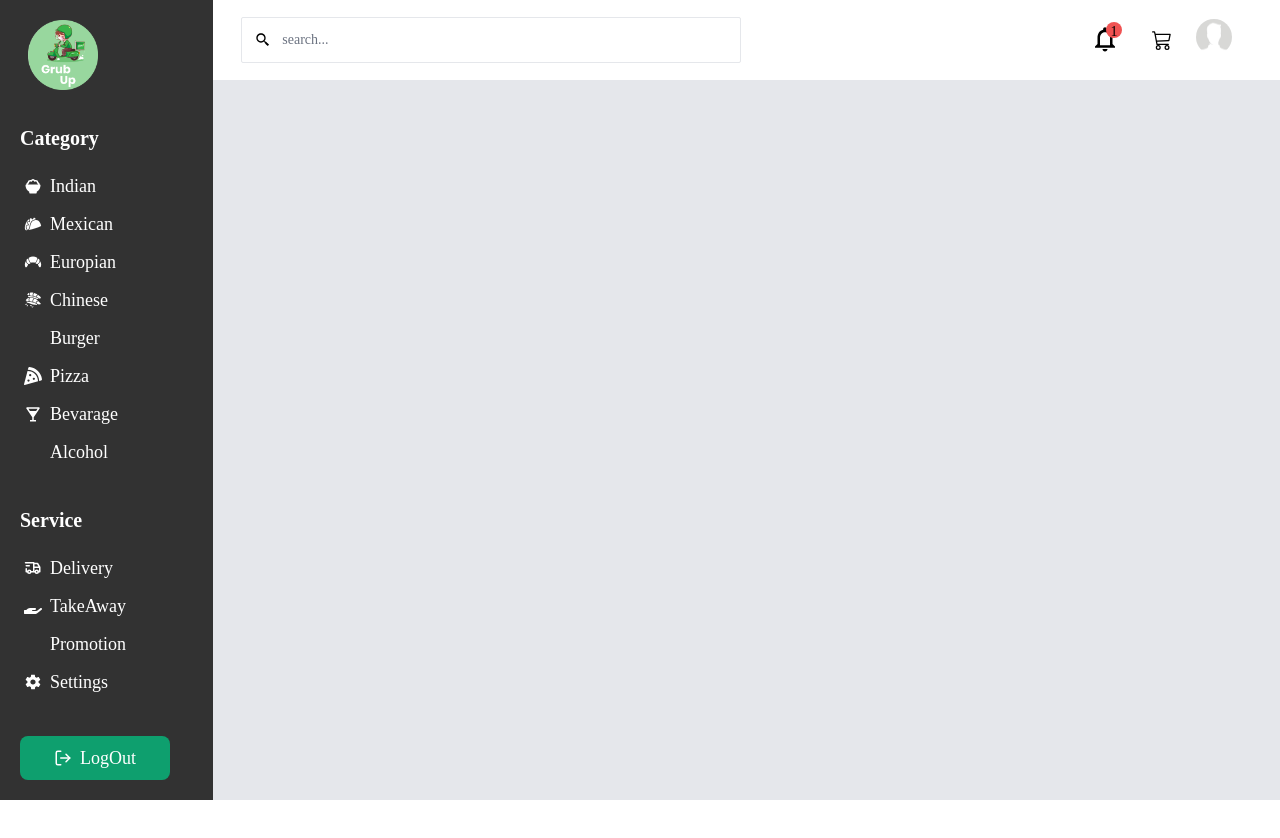
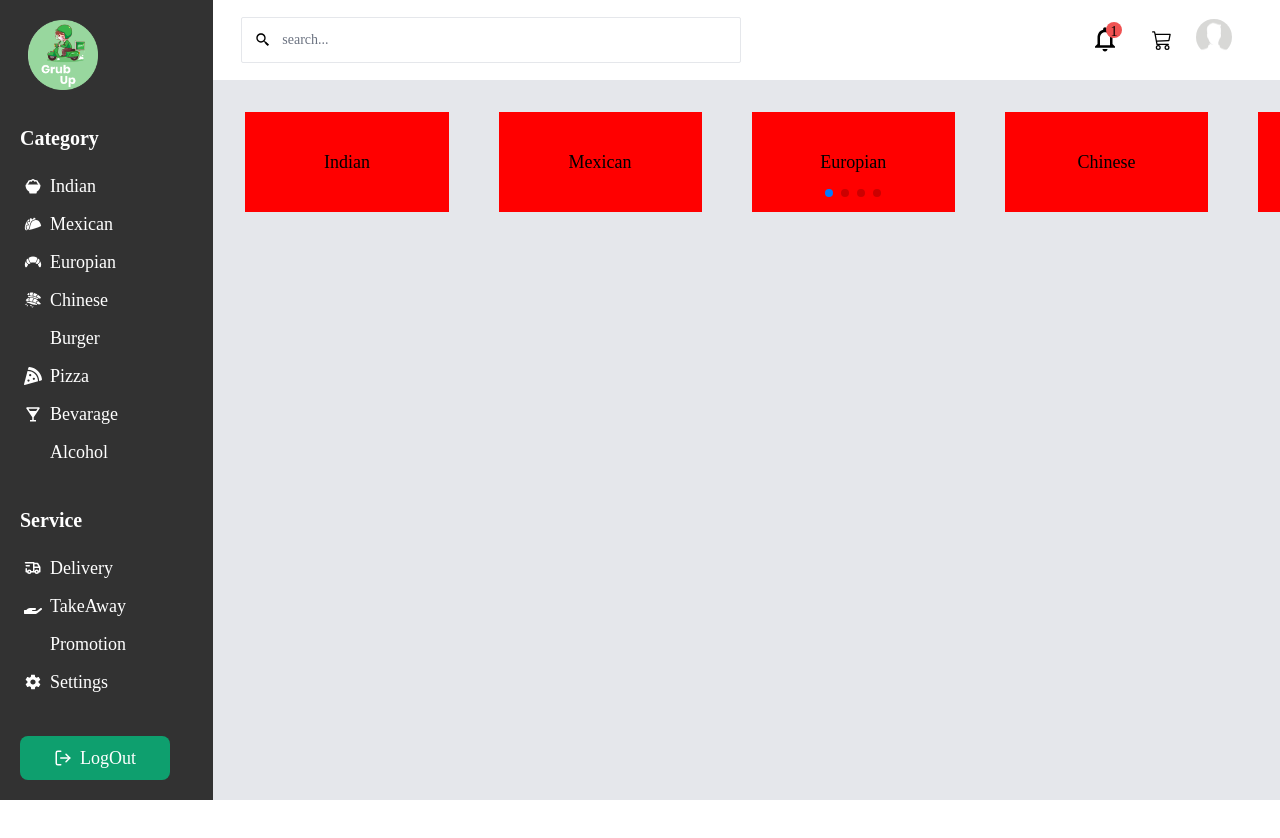
Before and after one commit to Yasith8/Grub-Up-Food-Delivery-Application, a React (Vite) app: page /dashboard in a window 1280 px wide. Shown: the top 838 px of the page. Before the commit the page ends 800 px from the top, so only its background shows below. Built offline with nearby package versions, Linux system fonts and the light colour scheme; some icons are missing.

Commit message:
add slider for category

```diff
--- /dev/null
+++ b/src/User/Slider.css
@@ -0,0 +1,22 @@
+  .swiper {
+      width: 100%;
+      height: 100%;
+  }
+
+  .swiper-slide {
+      text-align: center;
+      width: 100px;
+      height: 100px;
+      font-size: 18px;
+      background: #ff0000;
+      display: flex;
+      justify-content: center;
+      align-items: center;
+  }
+
+  .swiper-slide img {
+      display: block;
+      width: 100%;
+      height: 100%;
+      object-fit: cover;
+  }
--- /dev/null
+++ b/src/User/Slider.jsx
@@ -0,0 +1,53 @@
+import React from 'react'
+// Import Swiper React components
+import { Swiper, SwiperSlide } from 'swiper/react';
+
+// Import Swiper styles
+import 'swiper/css';
+import 'swiper/css/pagination';
+
+import '../User/Slider.css'
+
+// import required modules
+import { Pagination } from 'swiper/modules';
+
+
+function Slider(props) {
+  return (
+    <div className="m-8">
+    <Swiper
+      slidesPerView={1}
+      spaceBetween={10}
+      pagination={{
+        clickable: true,
+      }}
+      breakpoints={{
+        640: {
+          slidesPerView: 2,
+          spaceBetween: 20,
+        },
+        768: {
+          slidesPerView: 4,
+          spaceBetween: 40,
+        },
+        1024: {
+          slidesPerView: 5,
+          spaceBetween: 50,
+        },
+      }}
+      modules={[Pagination]}
+      className="mySwiper"
+    >
+
+        {props.choice.map((e)=>(
+            <SwiperSlide>{e.name}</SwiperSlide>
+        ))}
+
+
+
+    </Swiper>
+  </div>
+  )
+}
+
+export default Slider
--- a/src/User/UserDashBoard.jsx
+++ b/src/User/UserDashBoard.jsx
@@ -20,6 +20,7 @@ import {IoMdSettings} from "react-icons/io";
 import {FiLogOut} from "react-icons/fi";
 import {MdOutlineNotificationsNone} from "react-icons/md";
 import {BsCart3} from "react-icons/bs";
+import Slider from './Slider';
 
 
 
@@ -123,7 +124,12 @@ function UserDashBoard() {
         </div>
         {/* search bar end */}
         <div className="content-bar h-[90%] w-screen relative">
-
+           <div className="category-slider w-screen h-[20%]">
+            {/* slider start */}
+            <Slider choice={category}/>
+            {/* slider end */}
+           </div>
+           <div className="Product-items w-screen h-[80%]"></div>
            </div>
         </div>
         {/* user panal end */}
```
